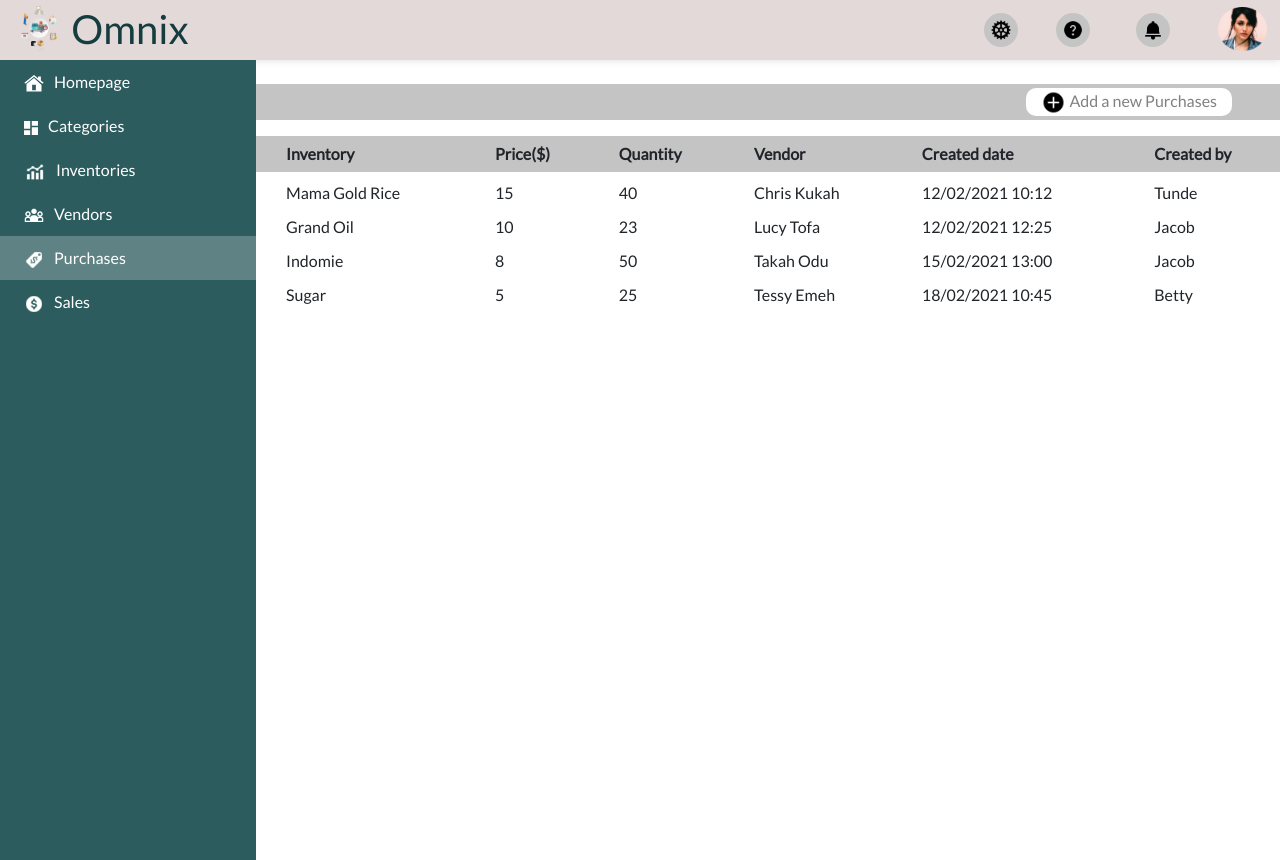
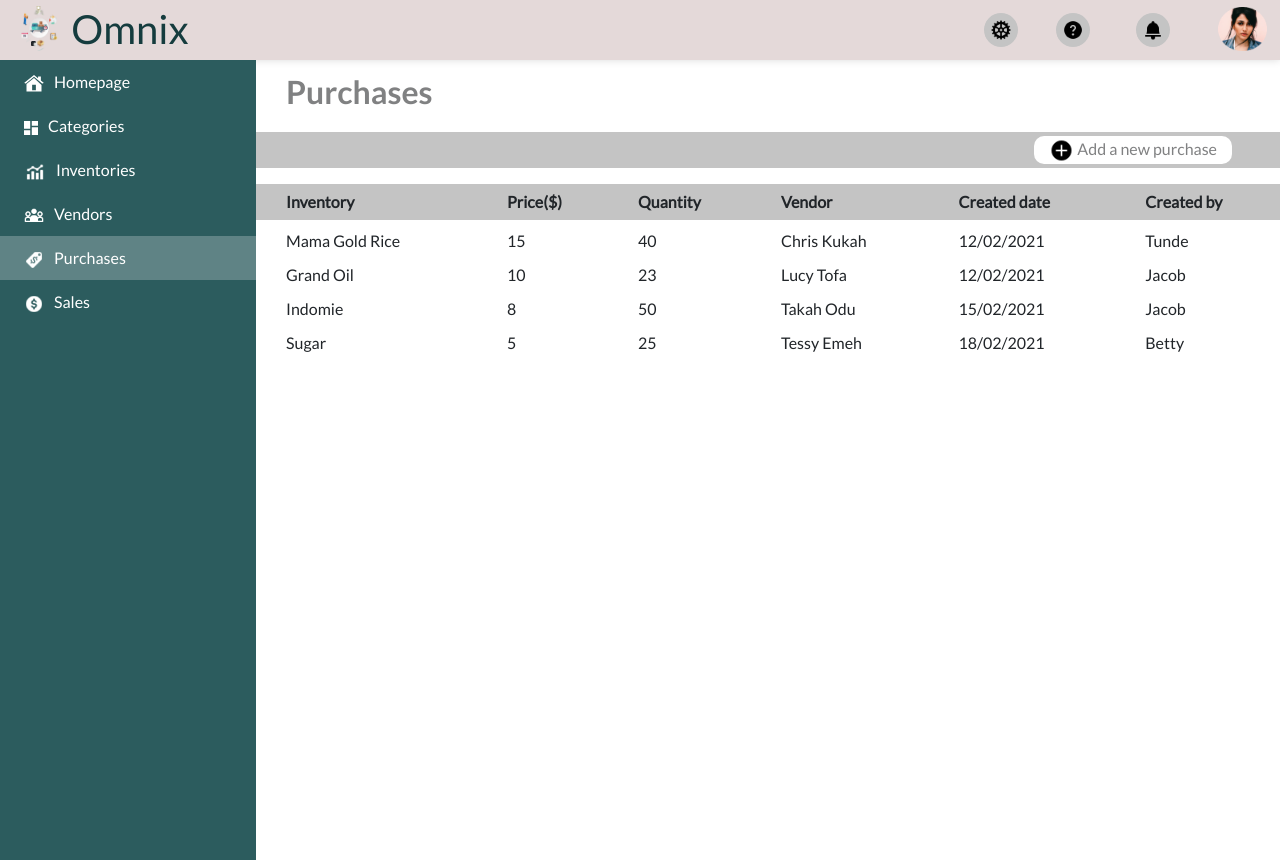
Before and after one commit to Dufuna-CodeCamp/Dufuna-Fem-Hackathon-Team3, a React (Create React App) app in the folder ims_app/: page /purchases in a window 1280 px wide. Built offline with nearby package versions, Linux system fonts and the light colour scheme.

Commit message:
Updated the functions for purchases page

```diff
--- a/ims_app/src/components/screens/purchases/AddPurchase.js
+++ b/ims_app/src/components/screens/purchases/AddPurchase.js
@@ -21,14 +21,12 @@ class AddPurchase extends Component {
     handleInputChange = (event) => {
         this.setState({[event.target.name]: event.target.value})
     }
-    handleFormSubmit = (e) => {
-        e.preventDefault();
-        console.log(`inventory => ${this.state.inventory}`);
-        console.log(`price => ${this.state.price}`);
-        console.log(`quantity => ${this.state.quantity}`);
-        console.log(`vendor => ${this.state.vendor}`);
-        console.log(`createdDate => ${this.state.createdDate}`);
-        console.log(`createdBy => ${this.state.createdBy}`);
+    handleFormSubmit = () => {
+        if (this.state.inventory === '' || this.state.price === '' || this.state.quantity === '' || this.state.vendor === '') {
+            alert('please enter product name, price, quantity purchased and name of vendor');
+            return;
+        }
+        this.props.handleFormSubmit(this.state);
     }
     handleClearForm = (e) => {
      e.preventDefault();
@@ -42,11 +40,9 @@ class AddPurchase extends Component {
      });
     }
 
-
     render() {
         return (
             <div>
-                <form>
                     <Input
                     name="inventory"
                     type= "text"
@@ -91,14 +87,13 @@ class AddPurchase extends Component {
                     <Button
                     name = "Cancel"
                     style = {{backgroundColor: 'gray'}}
-                    action = {this.handleClearForm}
+                    action = {this.props.closeForm}
                     />
                     <Button
                     name = "Save"
                     style = {{float: 'right'}}
                     action = {this.handleFormSubmit}
                     />
-                </form>
             </div>
         );
     }
--- a/ims_app/src/components/screens/purchases/purchases.js
+++ b/ims_app/src/components/screens/purchases/purchases.js
@@ -12,33 +12,70 @@ class Purchases extends Component {
                 {'text' : 'Price($)', 'value' : "price"},
                 {'text' : 'Quantity', 'value' : "quantity"},
                 {'text' : 'Vendor', 'value' : "vendor"},
-                {'text' : 'Created date', 'value' : "createdAt"},
+                {'text' : 'Created date', 'value' : "createdDate"},
                 {'text' : 'Created by', 'value' : "createdBy"}
             ],
             purchases : [
-                {"name" : "Mama Gold Rice", "price" : "15", "quantity" : "40", "vendor" : "Chris Kukah", "createdAt" : "12/02/2021 10:12", "createdBy" : "Tunde"},
-                {"name" : "Grand Oil", "price" : "10", "quantity" : "23", "vendor" : "Lucy Tofa", "createdAt" : "12/02/2021 12:25", "createdBy" : "Jacob"},
-                {"name" : "Indomie", "price": "8", "quantity" : "50", "vendor" : "Takah Odu", "createdAt" : "15/02/2021 13:00", "createdBy" : "Jacob"},
-                {"name" : "Sugar", "price" : "5", "quantity" : "25", "vendor" : "Tessy Emeh", "createdAt" : "18/02/2021 10:45", "createdBy" : "Betty"},
+                {"name" : "Mama Gold Rice", "price" : "15", "quantity" : "40", "vendor" : "Chris Kukah", "createdDate" : "12/02/2021", "createdBy" : "Tunde"},
+                {"name" : "Grand Oil", "price" : "10", "quantity" : "23", "vendor" : "Lucy Tofa", "createdDate" : "12/02/2021", "createdBy" : "Jacob"},
+                {"name" : "Indomie", "price": "8", "quantity" : "50", "vendor" : "Takah Odu", "createdDate" : "15/02/2021", "createdBy" : "Jacob"},
+                {"name" : "Sugar", "price" : "5", "quantity" : "25", "vendor" : "Tessy Emeh", "createdDate" : "18/02/2021", "createdBy" : "Betty"},
             ],
-            selectedItem : ""
+            isListPage : true,
+            isAddPage : false
+            // selectedItem : ""
         }
     }
 
-    setSelectedItem= (val) => {
-        this.setState({selectedItem: val.name},
-            alert(`${val.name} was clicked`)
-        );
+    // setSelectedItem= (val) => {
+    //     this.setState({selectedItem: val.name},
+    //         alert(`${val.name} was clicked`)
+    //     );
+    // }
+    showListPage = () => {
+        this.setState({ isListPage: true, isAddPage: false })
+    }
+
+    showAddPage = () => {
+        this.setState({ isListPage: false, isAddPage: true })
+    }
+    handleFormSubmit = (val) => {
+        let index = 0;
+        let purchase = {
+            name: val.inventory,
+            price: val.price,
+            quantity: val.quantity,
+            vendor: val.vendor,
+            createdDate: val.createdDate,
+            createdBy: val.createdBy,
+            id: this.state.purchases.length + 1
+        };
+        this.state.isAddPage ? this.setState(
+            {
+                purchases: [...this.state.purchases, purchase]
+            }
+        ) : this.setState(
+            {
+                purchases: [...this.state.purchases.slice(0, index),
+                purchase,
+                ...this.state.purchases.slice(index + 1)]
+            })
+        this.setState({
+            isListPage: true, isAddPage: false });
     }
 
     render () {
         return (
             <Section
-                title='Purchases'
-                addButtonTitle='Add New Purchase'
-                isListPage
+                mainTitle ='Purchases'
+                title='purchase'
+                isListPage={this.state.isListPage}
+                isAddPage={this.state.isAddPage}
+                onAddBtnClick={this.showAddPage}
                 headers={this.state.headers}
                 items={this.state.purchases}
+                onCloseForm={this.showListPage}
+                handleFormSubmit={this.handleFormSubmit}
             />
         );
     }
--- a/ims_app/src/components/screens/sales/sales.js
+++ b/ims_app/src/components/screens/sales/sales.js
@@ -11,15 +11,15 @@ class Sales extends Component {
                 {'text' : 'Price ($)', 'value' : "amount"},
                 {'text' : 'Quantity', 'value' : "quantity"},
                 {'text' : 'Customer Name', 'value' : "customerName"},
-                {'text' : 'Created date', 'value' : "createdDate"},
+                {'text' : 'Created at', 'value' : "createdAt"},
                 {'text' : 'Created by', 'value' : "createdBy"},
             ],
             sales : [
-                {"name" : "Maggi", "quantity": "10", "customerName": "Ahmed", "createdBy": "Lois", "createdDate" : "3/02/2021", "amount" : "1.00"},
-                {"name" : "Kitchen Table","quantity": "5", "customerName": "Otedola", "createdBy": "Saidat", "createdDate" : "6/08/2023", "amount" : "3.00"},
-                {"name" : "Oil", "quantity": "15", "customerName": "Dangote", "createdBy": "Oge", "createdDate" : "6/08/2023", "amount" : "4.00"},
-                {"name" : "Shelves", "quantity": "5", "customerName": "Oge", "createdBy": "Bolanle", "createdDate" : "6/08/2023","amount" : "19.00"},
-                {"name" : "flour", "quantity": "20", "customerName": "Buhari", "createdBy": "Elijah", "createdDate" : "6/08/2023", "amount" : "21.00"},
+                {"name" : "Maggi", "quantity": "10", "customerName": "Ahmed", "createdBy": "Lois", "createdAt" : "3/02/2021 15:03", "amount" : "1.00"},
+                {"name" : "Kitchen Table","quantity": "5", "customerName": "Otedola", "createdBy": "Saidat", "createdAt" : "6/08/2023 9:45", "amount" : "3.00"},
+                {"name" : "Oil", "quantity": "15", "customerName": "Dangote", "createdBy": "Oge", "createdAt" : "6/08/2023 5:32", "amount" : "4.00"},
+                {"name" : "Shelves", "quantity": "5", "customerName": "Oge", "createdBy": "Bolanle", "createdAt" : "6/08/2023 1:15","amount" : "19.00"},
+                {"name" : "flour", "quantity": "20", "customerName": "Buhari", "createdBy": "Elijah", "createdAt" : "6/08/2023 10:05", "amount" : "21.00"},
             ],
             selectedItem : ""
         }
@@ -34,7 +34,7 @@ class Sales extends Component {
     render() {
         return (
             <Section
-                title='Sales'
+                title='sale'
                 addButtonTitle='Add a new sale'
                 isListPage
                 addSerialNumber
```
